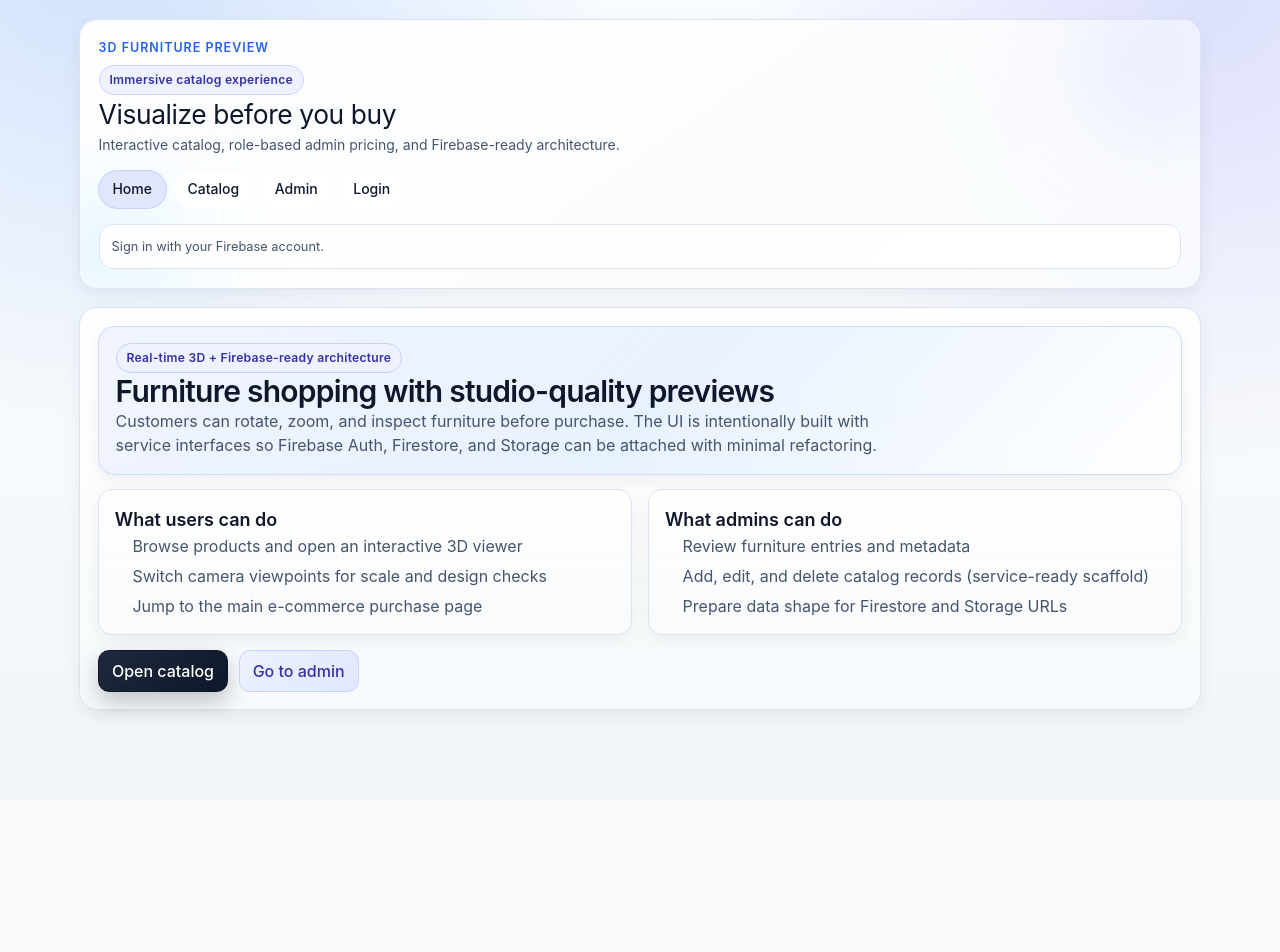
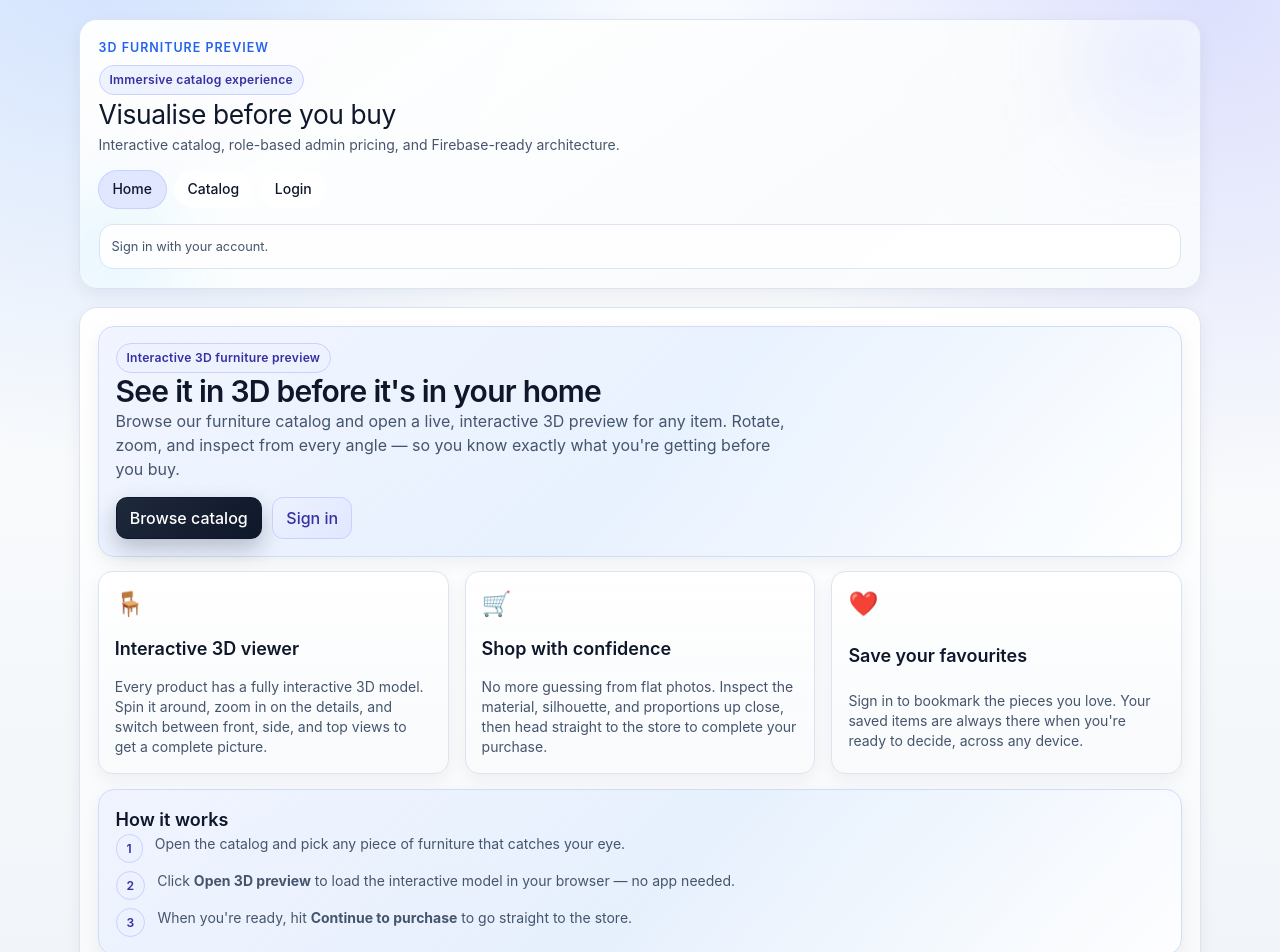
Before and after one commit to VlT9Gaming/WebGL-Home-Assignment, a React (Vite) app: page / in a window 1280 px wide. Shown: the top 952 px of the page. Before the commit the page ends 800 px from the top, so only its background shows below. Built offline with nearby package versions, Linux system fonts and the light colour scheme; no server answers.

Commit message:
fix: update image handling in ProductCard and adjust header gradient in AppLayout feat: enhance HomePage content and layout with interactive elements and improved descriptions style: refine card styles in index.css and update LoginPage background gradient

```diff
--- a/src/components/catalog/ProductCard.tsx
+++ b/src/components/catalog/ProductCard.tsx
@@ -21,7 +21,7 @@ export function ProductCard({ product, isFavorite = false, onToggleFavorite, fav
 
   return (
     <article className="card border-slate-200/90 bg-white/95 shadow-sm">
-      <img className="ring-1 ring-slate-200" src={imageSrc} alt={product.name} />
+      <img src={imageSrc} alt={product.name} />
       <div className="stack">
         <div className="space-y-1">
           <div className="row split gap-2">
--- a/src/components/layout/AppLayout.tsx
+++ b/src/components/layout/AppLayout.tsx
@@ -6,13 +6,13 @@ export function AppLayout() {
 
   return (
     <div className="app-shell py-3 md:py-5">
-      <header className="site-header relative overflow-hidden border-slate-200/80 bg-gradient-to-br from-white via-slate-50 to-indigo-50 shadow-sm">
+      <header className="site-header relative overflow-hidden border-slate-200/80 bg-linear-to-br from-white via-slate-50 to-indigo-50 shadow-sm">
         <div className="pointer-events-none absolute -right-10 -top-10 h-40 w-40 rounded-full bg-indigo-200/30 blur-2xl" />
         <div className="pointer-events-none absolute -left-10 -bottom-10 h-36 w-36 rounded-full bg-sky-200/30 blur-2xl" />
         <div className="relative">
           <p className="eyebrow text-indigo-600">3D Furniture Preview</p>
           <span className="stat-pill mt-2">Immersive catalog experience</span>
-          <h1 className="title text-slate-900">Visualize before you buy</h1>
+          <h1 className="title text-slate-900">Visualise before you buy</h1>
           <p className="mt-1 text-sm text-slate-600">Interactive catalog, role-based admin pricing, and Firebase-ready architecture.</p>
         </div>
 
@@ -37,6 +37,7 @@ export function AppLayout() {
           >
             Catalog
           </NavLink>
+          {user?.role === 'admin' ? (
             <NavLink
               to="/admin"
               className={({ isActive }) =>
@@ -47,6 +48,7 @@ export function AppLayout() {
             >
               Admin
             </NavLink>
+          ) : null}
           {!user ? (
             <NavLink
               to="/login"
@@ -76,7 +78,7 @@ export function AppLayout() {
               </button>
             </>
           ) : (
-            <small className="text-slate-600">Sign in with your Firebase account.</small>
+            <small className="text-slate-600">Sign in with your account.</small>
           )}
         </div>
       </header>
--- a/src/index.css
+++ b/src/index.css
@@ -245,6 +245,8 @@ button:disabled,
 .card {
   display: grid;
   gap: 0.85rem;
+  grid-template-rows: auto 1fr auto;
+  overflow: hidden;
   transition: transform 0.25s ease, box-shadow 0.25s ease;
 }
 
@@ -254,10 +256,11 @@ button:disabled,
 }
 
 .card img {
-  width: 100%;
+  width: calc(100% + 2rem);
+  margin: -1rem -1rem 0;
   aspect-ratio: 4 / 3;
   object-fit: cover;
-  border-radius: 10px;
+  border-radius: 0;
 }
 
 .section-hero {
--- a/src/pages/HomePage.tsx
+++ b/src/pages/HomePage.tsx
@@ -2,42 +2,71 @@ import { Link } from 'react-router-dom'
 
 export function HomePage() {
   return (
-    <section className="page stack bg-gradient-to-b from-white via-slate-50 to-indigo-50">
+    <section className="page stack bg-linear-to-b from-white via-slate-50 to-indigo-50">
       <div className="section-hero">
-        <p className="stat-pill">Real-time 3D + Firebase-ready architecture</p>
-        <h2 className="mt-2 text-3xl font-semibold tracking-tight text-slate-900">Furniture shopping with studio-quality previews</h2>
-        <p className="mt-2 max-w-3xl text-slate-600">
-          Customers can rotate, zoom, and inspect furniture before purchase. The UI is intentionally built with service
-          interfaces so Firebase Auth, Firestore, and Storage can be attached with minimal refactoring.
+        <p className="stat-pill">Interactive 3D furniture preview</p>
+        <h2 className="mt-2 text-3xl font-semibold tracking-tight text-slate-900">
+          See it in 3D before it's in your home
+        </h2>
+        <p className="mt-2 max-w-2xl text-slate-600">
+          Browse our furniture catalog and open a live, interactive 3D preview for any item. Rotate,
+          zoom, and inspect from every angle — so you know exactly what you're getting before you buy.
         </p>
+        <div className="mt-4 row gap-2">
+          <Link to="/catalog" className="button-link btn-primary">
+            Browse catalog
+          </Link>
+          <Link to="/login" className="button-link btn-secondary">
+            Sign in
+          </Link>
+        </div>
       </div>
 
       <div className="hero-grid">
-        <article className="panel border-slate-200 bg-white shadow-sm">
-          <h3 className="text-lg font-semibold text-slate-900">What users can do</h3>
-          <ul className="mt-2 space-y-1.5 text-slate-600">
-            <li>Browse products and open an interactive 3D viewer</li>
-            <li>Switch camera viewpoints for scale and design checks</li>
-            <li>Jump to the main e-commerce purchase page</li>
-          </ul>
+        <article className="panel border-slate-200 bg-white shadow-sm stack">
+          <div className="text-2xl">🪑</div>
+          <h3 className="text-lg font-semibold text-slate-900">Interactive 3D viewer</h3>
+          <p className="text-sm text-slate-600">
+            Every product has a fully interactive 3D model. Spin it around, zoom in on the details,
+            and switch between front, side, and top views to get a complete picture.
+          </p>
         </article>
-        <article className="panel border-slate-200 bg-white shadow-sm">
-          <h3 className="text-lg font-semibold text-slate-900">What admins can do</h3>
-          <ul className="mt-2 space-y-1.5 text-slate-600">
-            <li>Review furniture entries and metadata</li>
-            <li>Add, edit, and delete catalog records (service-ready scaffold)</li>
-            <li>Prepare data shape for Firestore and Storage URLs</li>
-          </ul>
+
+        <article className="panel border-slate-200 bg-white shadow-sm stack">
+          <div className="text-2xl">🛒</div>
+          <h3 className="text-lg font-semibold text-slate-900">Shop with confidence</h3>
+          <p className="text-sm text-slate-600">
+            No more guessing from flat photos. Inspect the material, silhouette, and proportions
+            up close, then head straight to the store to complete your purchase.
+          </p>
+        </article>
+
+        <article className="panel border-slate-200 bg-white shadow-sm stack">
+          <div className="text-2xl">❤️</div>
+          <h3 className="text-lg font-semibold text-slate-900">Save your favourites</h3>
+          <p className="text-sm text-slate-600">
+            Sign in to bookmark the pieces you love. Your saved items are always there when you're
+            ready to decide, across any device.
+          </p>
         </article>
       </div>
 
-      <div className="row gap-2">
-        <Link to="/catalog" className="button-link btn-primary">
-          Open catalog
-        </Link>
-        <Link to="/admin" className="button-link btn-secondary">
-          Go to admin
-        </Link>
+      <div className="section-hero">
+        <h3 className="text-lg font-semibold text-slate-900">How it works</h3>
+        <ol className="mt-2 space-y-2 text-slate-600 text-sm list-none" style={{ paddingLeft: 0 }}>
+          <li className="flex gap-3 items-start">
+            <span className="stat-pill shrink-0">1</span>
+            <span>Open the catalog and pick any piece of furniture that catches your eye.</span>
+          </li>
+          <li className="flex gap-3 items-start">
+            <span className="stat-pill shrink-0">2</span>
+            <span>Click <strong>Open 3D preview</strong> to load the interactive model in your browser — no app needed.</span>
+          </li>
+          <li className="flex gap-3 items-start">
+            <span className="stat-pill shrink-0">3</span>
+            <span>When you're ready, hit <strong>Continue to purchase</strong> to go straight to the store.</span>
+          </li>
+        </ol>
       </div>
     </section>
   )
--- a/src/pages/LoginPage.tsx
+++ b/src/pages/LoginPage.tsx
@@ -50,7 +50,7 @@ export function LoginPage() {
   }
 
   return (
-    <section className="page stack narrow bg-gradient-to-b from-white to-slate-50 py-2">
+    <section className="page stack narrow bg-linear-to-b from-white to-slate-50 py-2">
       <div className="section-hero">
         <span className="stat-pill">Secure account access</span>
         <h2 className="text-2xl font-semibold text-slate-900">{mode === 'login' ? 'Sign in' : 'Create account'}</h2>
```
Lines whose indentation alone changed are shown as unchanged.
